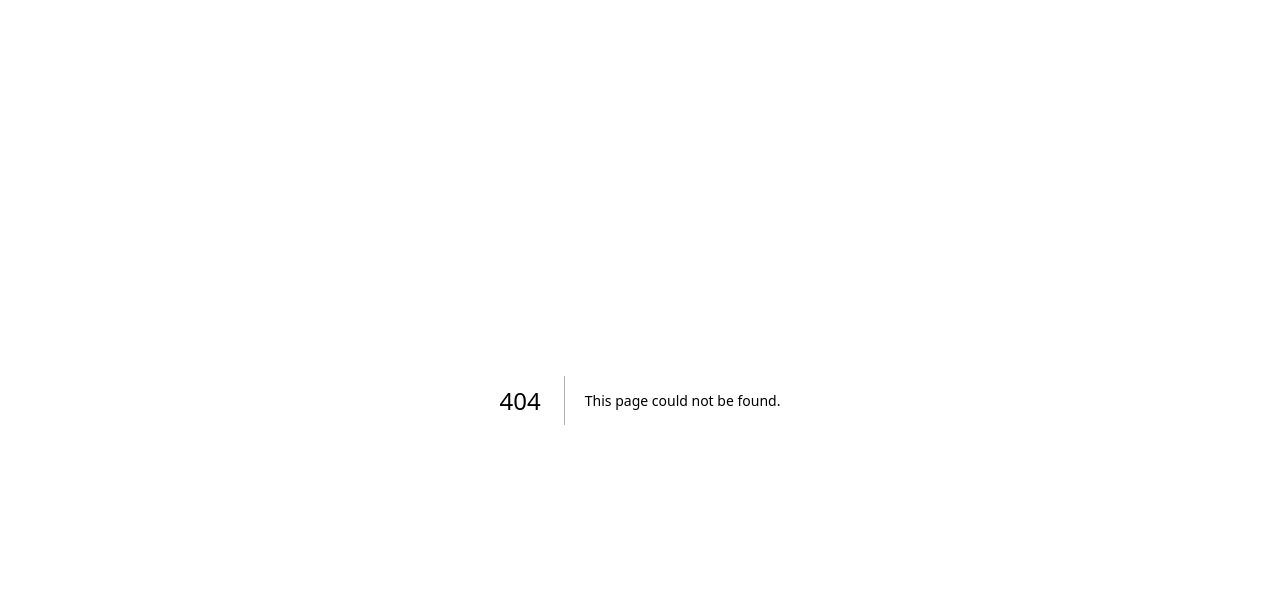
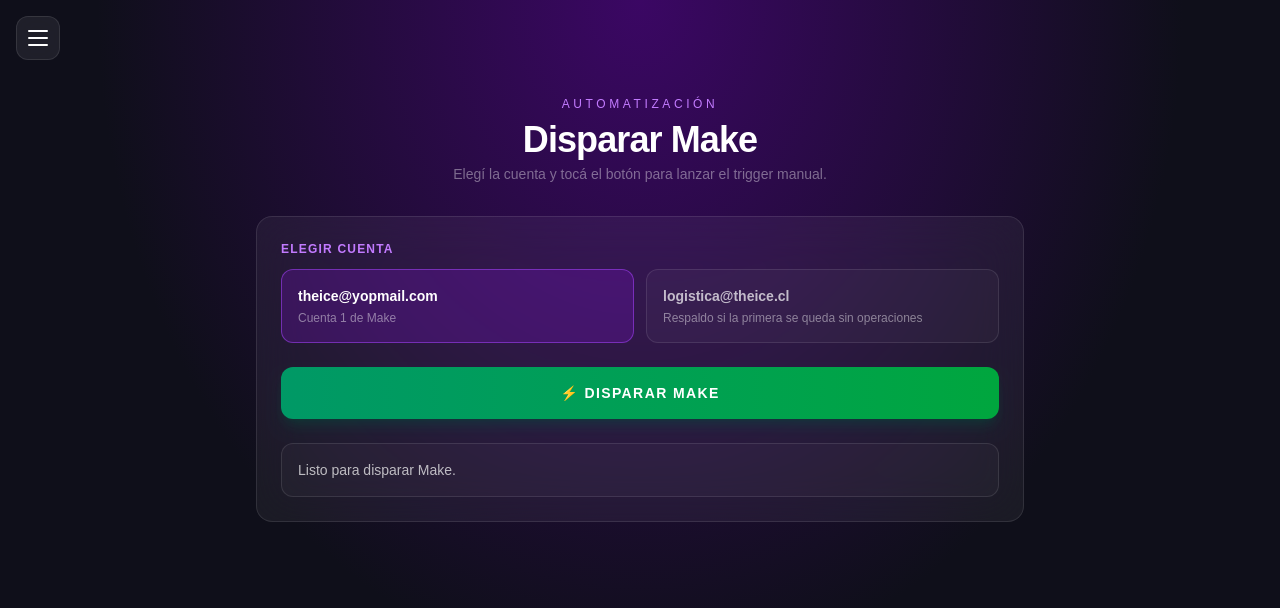
Before and after one commit to Benjaminclaps/pagina-the-ice-github, a Next.js app: page /make in a window 1280 px wide. Before the commit this address had no page. Shown: the top 608 px of the page. Built offline with nearby package versions, Linux system fonts and the light colour scheme.

Commit message:
Add Make trigger page and API

```diff
--- /dev/null
+++ b/app/api/make/trigger/route.ts
@@ -0,0 +1,154 @@
+type Account = 'primary' | 'secondary'
+
+type AccountConfig = {
+  apiToken?: string
+  scenarioId?: string
+  baseUrl?: string
+}
+
+const ACCOUNT_CONFIG: Record<Account, AccountConfig> = {
+  primary: {
+    apiToken: process.env.MAKE_API_TOKEN_PRIMARY,
+    scenarioId: process.env.MAKE_SCENARIO_ID_PRIMARY,
+    baseUrl: process.env.MAKE_API_BASE_URL_PRIMARY,
+  },
+  secondary: {
+    apiToken: process.env.MAKE_API_TOKEN_SECONDARY,
+    scenarioId: process.env.MAKE_SCENARIO_ID_SECONDARY,
+    baseUrl: process.env.MAKE_API_BASE_URL_SECONDARY,
+  },
+}
+
+function isAccount(value: unknown): value is Account {
+  return value === 'primary' || value === 'secondary'
+}
+
+function normalizeBaseUrl(baseUrl: string) {
+  return baseUrl.replace(/\/+$/, '')
+}
+
+function extractExecutionId(payload: unknown) {
+  if (!payload || typeof payload !== 'object') return null
+
+  const record = payload as Record<string, unknown>
+  const candidates = [
+    record.executionId,
+    record.execution_id,
+    record.id,
+    record.runId,
+    record.run_id,
+  ]
+
+  for (const candidate of candidates) {
+    if (typeof candidate === 'string' || typeof candidate === 'number') {
+      return String(candidate)
+    }
+  }
+
+  return null
+}
+
+function readErrorMessage(payload: unknown) {
+  if (!payload) return ''
+
+  if (typeof payload === 'string') return payload
+
+  if (typeof payload === 'object') {
+    const record = payload as Record<string, unknown>
+    const message = record.message ?? record.error ?? record.detail ?? record.details
+
+    if (typeof message === 'string') return message
+    if (typeof message === 'number' || typeof message === 'boolean') return String(message)
+
+    try {
+      return JSON.stringify(payload)
+    } catch {
+      return ''
+    }
+  }
+
+  return String(payload)
+}
+
+function missingFields(config: AccountConfig) {
+  const missing: string[] = []
+  if (!config.apiToken) missing.push('MAKE_API_TOKEN')
+  if (!config.scenarioId) missing.push('MAKE_SCENARIO_ID')
+  if (!config.baseUrl) missing.push('MAKE_API_BASE_URL')
+  return missing
+}
+
+export async function POST(request: Request) {
+  let body: { account?: unknown } = {}
+
+  try {
+    body = await request.json()
+  } catch {
+    return Response.json({ error: 'Body JSON inválido' }, { status: 400 })
+  }
+
+  if (!isAccount(body.account)) {
+    return Response.json(
+      { error: 'account debe ser "primary" o "secondary"' },
+      { status: 400 },
+    )
+  }
+
+  const config = ACCOUNT_CONFIG[body.account]
+  const missing = missingFields(config)
+
+  if (missing.length > 0) {
+    return Response.json(
+      {
+        error: `Faltan variables de entorno para ${body.account}: ${missing.join(', ')}`,
+      },
+      { status: 500 },
+    )
+  }
+
+  const baseUrl = normalizeBaseUrl(config.baseUrl!)
+  const scenarioId = config.scenarioId!
+
+  try {
+    const upstream = await fetch(`${baseUrl}/scenarios/${scenarioId}/run`, {
+      method: 'POST',
+      headers: {
+        Authorization: `Token ${config.apiToken}`,
+        'Content-Type': 'application/json',
+      },
+      body: JSON.stringify({
+        responsive: false,
+      }),
+    })
+
+    const contentType = upstream.headers.get('content-type') ?? ''
+    const responsePayload = contentType.includes('application/json')
+      ? await upstream.json().catch(() => null)
+      : await upstream.text().catch(() => '')
+
+    if (!upstream.ok) {
+      const errorMessage =
+        readErrorMessage(responsePayload) ||
+        `Make respondió ${upstream.status}`
+
+      return Response.json(
+        {
+          error: errorMessage,
+        },
+        { status: upstream.status },
+      )
+    }
+
+    return Response.json(
+      {
+        ok: true,
+        message: 'Escenario Make disparado correctamente',
+        executionId: extractExecutionId(responsePayload),
+      },
+      { status: 200 },
+    )
+  } catch (error) {
+    const message = error instanceof Error ? error.message : 'Error inesperado al disparar Make'
+    return Response.json({ error: message }, { status: 502 })
+  }
+}
--- a/app/components/NavMenu.tsx
+++ b/app/components/NavMenu.tsx
@@ -5,6 +5,7 @@
 
 const LINKS = [
   { href: '/', label: 'The Ice Counter', sub: 'Contador de facturas' },
+  { href: '/make', label: 'Disparar Make', sub: 'Trigger manual de automatización' },
   { href: '/mensajes', label: 'Planificador de mensajes', sub: 'WhatsApp de cargas' },
   { href: '/rutas', label: 'Detalles de rutas', sub: 'WhatsApp de actualización' },
 ] as const
@@ -12,8 +13,6 @@
 export default function NavMenu() {
   const [open, setOpen] = useState(false)
   const pathname = usePathname()
-
-  useEffect(() => { setOpen(false) }, [pathname])
 
   useEffect(() => {
     if (!open) return
@@ -63,6 +62,7 @@
                   <Link
                     key={link.href}
                     href={link.href}
+                    onClick={() => setOpen(false)}
                     className={`block rounded-xl px-4 py-3 border transition-all ${
                       active
                         ? 'bg-purple-600/20 border-purple-500/40 text-white'
--- /dev/null
+++ b/app/make/page.tsx
@@ -0,0 +1,120 @@
+'use client'
+
+import { useState } from 'react'
+
+const ACCOUNTS = [
+  {
+    id: 'primary',
+    label: 'theice@yopmail.com',
+    description: 'Cuenta 1 de Make',
+  },
+  {
+    id: 'secondary',
+    label: 'logistica@theice.cl',
+    description: 'Respaldo si la primera se queda sin operaciones',
+  },
+] as const
+
+type MakeAccount = (typeof ACCOUNTS)[number]['id']
+
+export default function MakeTriggerPage() {
+  const [account, setAccount] = useState<MakeAccount>('primary')
+  const [loading, setLoading] = useState(false)
+  const [status, setStatus] = useState<
+    | { kind: 'idle'; message: string }
+    | { kind: 'success'; message: string }
+    | { kind: 'error'; message: string }
+  >({ kind: 'idle', message: 'Listo para disparar Make.' })
+
+  const handleTrigger = async () => {
+    setLoading(true)
+    setStatus({ kind: 'idle', message: 'Disparando...' })
+
+    try {
+      const response = await fetch('/api/make/trigger', {
+        method: 'POST',
+        headers: {
+          'Content-Type': 'application/json',
+        },
+        body: JSON.stringify({ account }),
+      })
+
+      const data = (await response.json().catch(() => null)) as
+        | { ok?: boolean; message?: string; executionId?: string | null; error?: string }
+        | null
+
+      if (!response.ok || !data?.ok) {
+        throw new Error(data?.error ?? `Make respondió ${response.status}`)
+      }
+
+      setStatus({
+        kind: 'success',
+        message: `${data.message ?? 'Escenario Make disparado correctamente'}${data.executionId ? ` · Execution ID: ${data.executionId}` : ''}`,
+      })
+    } catch (error) {
+      const message = error instanceof Error ? error.message : 'No se pudo disparar Make.'
+      setStatus({ kind: 'error', message })
+    } finally {
+      setLoading(false)
+    }
+  }
+
+  return (
+    <div className="min-h-screen bg-[radial-gradient(ellipse_at_top,_#3b0764_0%,_#0f0f1a_60%)] px-4 pt-20 pb-10 md:pt-24">
+      <div className="max-w-3xl mx-auto">
+        <div className="text-center mb-8">
+          <p className="text-purple-400 text-xs uppercase tracking-[0.3em] mb-2">Automatización</p>
+          <h1 className="text-4xl font-black text-white tracking-tight">Disparar Make</h1>
+          <p className="text-white/40 text-sm mt-1">Elegí la cuenta y tocá el botón para lanzar el trigger manual.</p>
+        </div>
+
+        <div className="bg-white/[0.05] backdrop-blur-xl rounded-2xl border border-white/10 p-6 space-y-6">
+          <div>
+            <p className="text-purple-400 text-xs uppercase tracking-widest font-semibold mb-3">Elegir cuenta</p>
+            <div className="grid grid-cols-1 md:grid-cols-2 gap-3">
+              {ACCOUNTS.map(item => {
+                const active = account === item.id
+                return (
+                  <button
+                    key={item.id}
+                    type="button"
+                    onClick={() => setAccount(item.id)}
+                    className={`text-left rounded-xl border p-4 transition-all active:scale-[0.99] ${
+                      active
+                        ? 'bg-purple-600/20 border-purple-500/50 text-white'
+                        : 'bg-white/[0.03] border-white/10 text-white/70 hover:bg-white/[0.06] hover:border-white/20'
+                    }`}
+                  >
+                    <p className="font-bold text-sm">{item.label}</p>
+                    <p className="text-xs text-white/45 mt-1">{item.description}</p>
+                  </button>
+                )
+              })}
+            </div>
+          </div>
+
+          <button
+            type="button"
+            onClick={handleTrigger}
+            disabled={loading}
+            className="w-full py-4 rounded-xl bg-gradient-to-r from-emerald-600 to-green-600 text-white font-bold text-sm tracking-widest uppercase hover:from-emerald-500 hover:to-green-500 active:scale-[0.99] transition-all disabled:opacity-60 disabled:cursor-not-allowed shadow-lg shadow-emerald-900/40"
+          >
+            {loading ? '⏳ Disparando...' : '⚡ Disparar Make'}
+          </button>
+
+          <div
+            className={`rounded-xl border p-4 text-sm ${
+              status.kind === 'success'
+                ? 'bg-emerald-500/10 border-emerald-500/30 text-emerald-200'
+                : status.kind === 'error'
+                  ? 'bg-red-500/10 border-red-500/30 text-red-200'
+                  : 'bg-white/[0.03] border-white/10 text-white/70'
+            }`}
+          >
+            {status.message}
+          </div>
+        </div>
+      </div>
+    </div>
+  )
+}
--- a/app/mensajes/page.tsx
+++ b/app/mensajes/page.tsx
@@ -288,7 +288,7 @@
           {/* Preview */}
           <div className="md:sticky md:top-24 md:self-start">
             <div className="bg-white/[0.05] backdrop-blur-xl rounded-2xl border border-white/10 p-5 md:p-6">
-              <div className="flex items-center justify-between mb-4">
+              <div className="flex items-center justify-between gap-3 mb-4">
                 <p className="text-purple-400 text-xs uppercase tracking-widest font-semibold">Previsualización</p>
                 <button
                   type="button"
--- a/app/page.tsx
+++ b/app/page.tsx
@@ -37,7 +37,13 @@
 type CustomLine = { product: string; qty: number }
 
 function playSound() {
-  const audioContext = new (window.AudioContext || (window as any).webkitAudioContext)()
+  const AudioContextCtor =
+    window.AudioContext ||
+    (window as Window & { webkitAudioContext?: typeof AudioContext }).webkitAudioContext
+
+  if (!AudioContextCtor) return
+
+  const audioContext = new AudioContextCtor()
   const osc = audioContext.createOscillator()
   const gain = audioContext.createGain()
   osc.connect(gain)
@@ -127,7 +133,7 @@
     const newCustomLines: CustomLine[] = []
 
     invoice.items.forEach(item => {
-      if (MAIN_PRODUCTS.includes(item.product as any)) {
+      if (MAIN_PRODUCTS.includes(item.product as (typeof MAIN_PRODUCTS)[number])) {
         newMainCounts[item.product] = item.qty
       } else {
         newCustomLines.push({ product: item.product, qty: item.qty })
--- a/app/rutas/page.tsx
+++ b/app/rutas/page.tsx
@@ -1,5 +1,5 @@
 'use client'
-import { useEffect, useMemo, useState } from 'react'
+import { useMemo, useState } from 'react'
 
 const TURNOS = ['AM1', 'AM2', 'PM1', 'PM2', 'PM3', 'PM4'] as const
 const CAMIONES = ['FOTON', 'DFSK'] as const
@@ -169,8 +169,8 @@
 }
 
 export default function PlanificadorRutas() {
-  const [fecha, setFecha] = useState('')
-  const [hora, setHora] = useState('')
+  const [fecha, setFecha] = useState(() => getChileNow().fecha)
+  const [hora, setHora] = useState(() => getChileNow().hora)
 
   const [ruta1, setRuta1] = useState<Ruta>({ turno: 'AM1', camion: 'FOTON', color: 'naranja', link: '', noSale: false })
   const [ruta2, setRuta2] = useState<Ruta>({ turno: 'AM2', camion: 'DFSK', color: 'azul', link: '', noSale: false })
@@ -183,12 +183,6 @@
   )
 
   const [copied, setCopied] = useState(false)
-
-  useEffect(() => {
-    const { fecha, hora } = getChileNow()
-    setFecha(fecha)
-    setHora(hora)
-  }, [])
 
   const refreshNow = () => {
     const { fecha, hora } = getChileNow()
@@ -339,7 +333,7 @@
           {/* Preview */}
           <div className="md:sticky md:top-24 md:self-start">
             <div className="bg-white/[0.05] backdrop-blur-xl rounded-2xl border border-white/10 p-5 md:p-6">
-              <div className="flex items-center justify-between mb-4">
+              <div className="flex items-center justify-between gap-3 mb-4">
                 <p className="text-purple-400 text-xs uppercase tracking-widest font-semibold">Previsualización</p>
                 <button
                   type="button"
```
Also changed, not shown: 1 other file (tests, documents, lock files or other folders).
